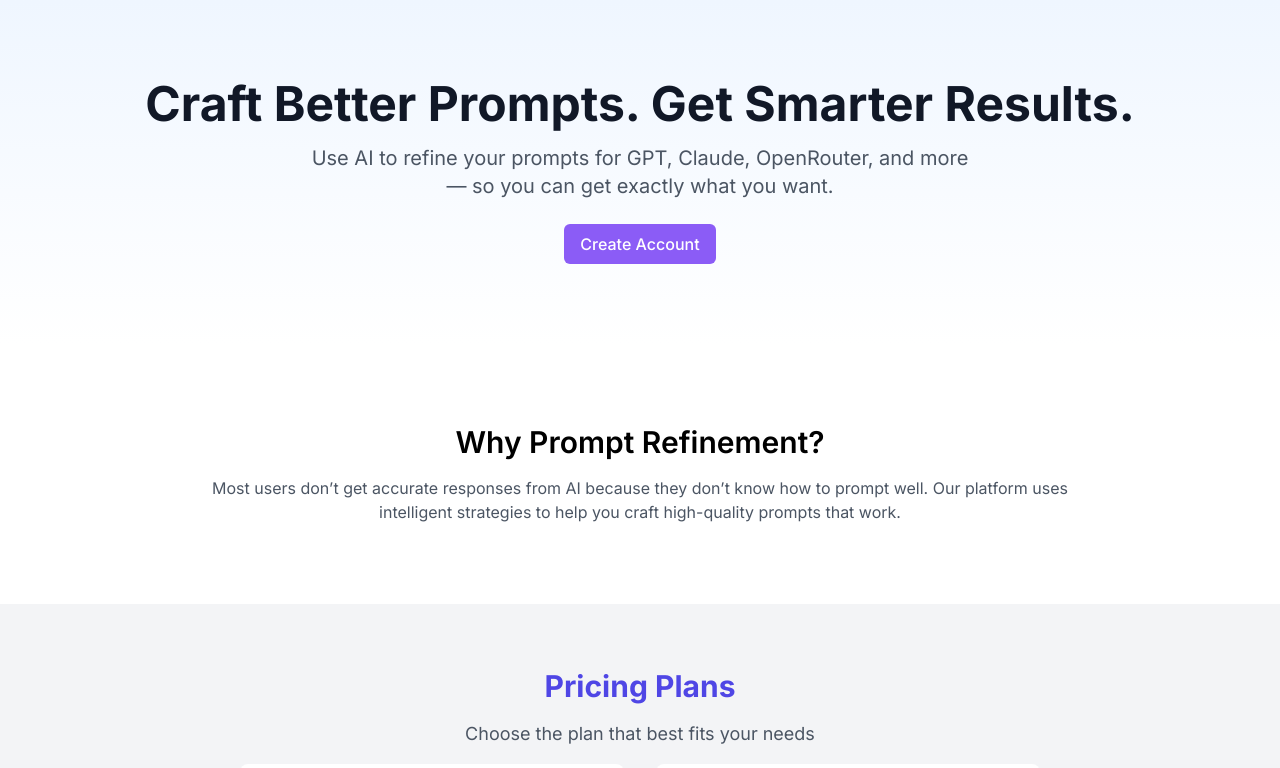
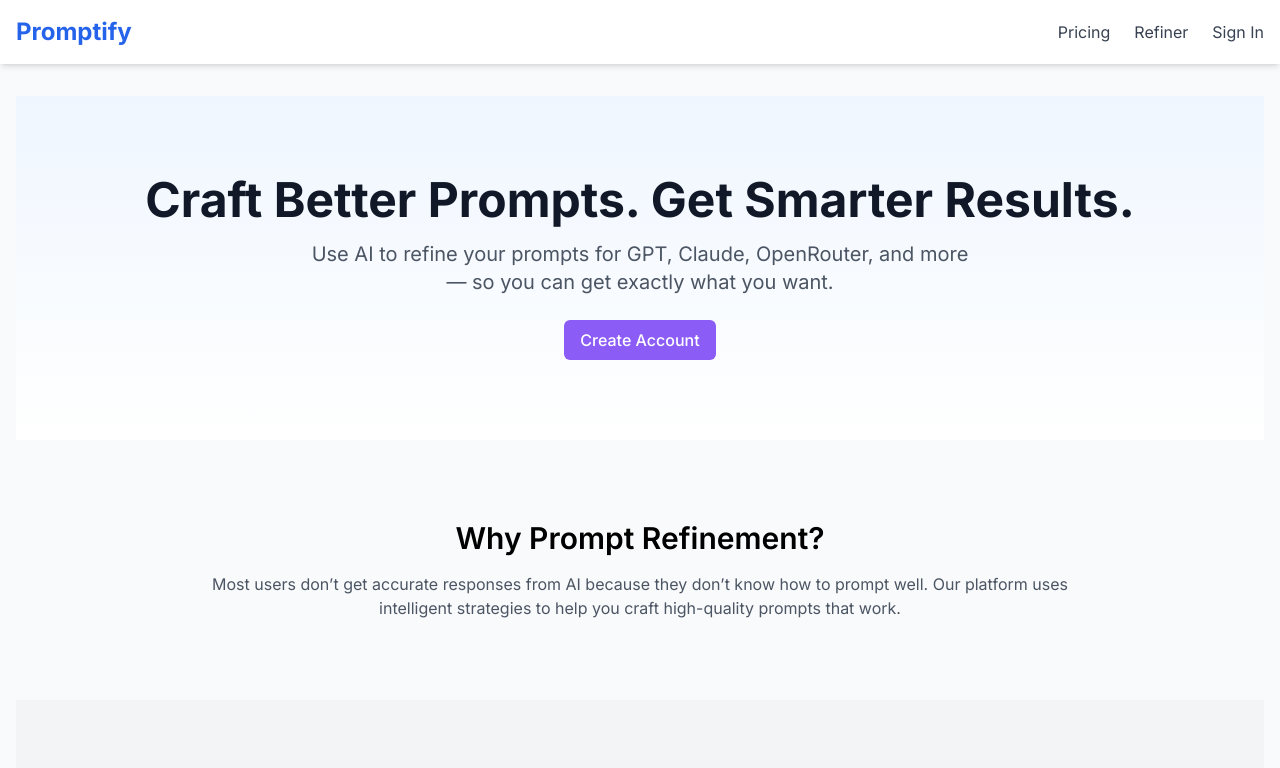
Before and after one commit to Auspicious14/promptify-fe, a Next.js app: page / in a window 1280 px wide. Shown: the top 768 px of the page. Built offline with nearby package versions, Linux system fonts and the light colour scheme; no server answers.

Commit message:
[refactor] simplify Prompt component and enhance layout

```diff
--- a/src/modules/layout.tsx
+++ b/src/modules/layout.tsx
@@ -1,5 +1,6 @@
 import { useAuth } from "@/modules/auth/context";
 import { useEffect } from "react";
+import Link from "next/link";
 
 export default function RootLayout({
   children,
@@ -12,5 +13,41 @@ export default function RootLayout({
     fetchUsage();
   }, []);
 
-  return <div>{children}</div>;
+  return (
+    <div className="min-h-screen bg-gray-50 flex flex-col ">
+      <header className="bg-white shadow-md sticky top-0 w-full z-50">
+        <div className="max-w-7xl mx-auto px-4 py-4 flex items-center justify-between">
+          <Link href="/" className="text-2xl font-bold text-blue-600">
+            Promptify
+          </Link>
+          <nav className="space-x-6">
+            <Link
+              href="/pricing"
+              className="text-gray-700 hover:text-blue-600 transition"
+            >
+              Pricing
+            </Link>
+            <Link
+              href="/prompt"
+              className="text-gray-700 hover:text-blue-600 transition"
+            >
+              Refiner
+            </Link>
+            <Link
+              href="/signin"
+              className="text-gray-700 hover:text-blue-600 transition"
+            >
+              Sign In
+            </Link>
+          </nav>
+        </div>
+      </header>
+      <main className="flex-1 max-w-7xl mx-auto w-full px-4 py-8">
+        {children}
+      </main>
+      <footer className="bg-white border-t mt-8 py-4 text-center text-gray-400 text-sm">
+        © {new Date().getFullYear()} Promptify. All rights reserved.
+      </footer>
+    </div>
+  );
 }
--- a/src/modules/pricing/components/pricing.tsx
+++ b/src/modules/pricing/components/pricing.tsx
@@ -45,10 +45,14 @@ export const PricingComponent: React.FC<IProps> = ({
 
   const handlePlanSelect = (planName: string) => {
     const lowerPlan = planName.toLowerCase();
-    if (lowerPlan === "free") {
-      router.push("/prompt");
+    if (OnRoute) {
+      OnRoute();
     } else {
-      onSubscribe(lowerPlan);
+      if (lowerPlan === "free") {
+        router.push("/prompt");
+      } else {
+        onSubscribe && onSubscribe(lowerPlan);
+      }
     }
   };
 
--- a/src/modules/prompt/page.tsx
+++ b/src/modules/prompt/page.tsx
@@ -2,11 +2,11 @@
 
 import { Formik, Form, ErrorMessage } from "formik";
 import * as Yup from "yup";
-import {useRouter} from "next/navigation"
+import { useRouter } from "next/navigation";
 import { domainOptions, IPromptForm, modelOptions } from "./model";
 import { Button, SelectInput, TextInput, CopyButton } from "@/components";
 import { usePromptRefinerState } from "./context";
-import {useAuth} from "../auth/context"
+import { useAuth } from "../auth/context";
 
 const initialValues: IPromptForm = {
   prompt: "",
@@ -21,9 +21,9 @@ const validationSchema = Yup.object({
 });
 
 export const PromptRefinerPage = () => {
-  const router = useRouter()
+  const router = useRouter();
   const { isLoading, prompt, refinePrompt } = usePromptRefinerState();
-const {  usage } = useAuth();
+  const { usage } = useAuth();
 
   const handleSubmit = async (values: IPromptForm) => {
     refinePrompt(values);
@@ -32,7 +32,7 @@ const {  usage } = useAuth();
   return (
     <div className="max-w-7xl mx-auto px-4 py-10">
       <h1 className="text-3xl md:text-4xl font-bold mb-8 text-center text-gray-800">
-        AI Prompt Refiner
+        Promptify
       </h1>
 
       <div className="grid grid-cols-1 md:grid-cols-2 gap-8">
@@ -84,8 +84,16 @@ const {  usage } = useAuth();
                 </div>
 
                 <div className="pt-2">
-                  {
-                    usage && usage.count < 3 ? (
+                  {usage === null ? (
+                    <Button
+                      type="submit"
+                      disabled={true}
+                      className="w-full"
+                      // isLoading={true}
+                    >
+                      Network Error... Reload the page to continue
+                    </Button>
+                  ) : usage.count < 3 ? (
                     <Button
                       type="submit"
                       disabled={isSubmitting || isLoading}
@@ -96,13 +104,18 @@ const {  usage } = useAuth();
                     </Button>
                   ) : (
                     <div className="flex flex-col items-center justify-center space-y-2">
-      <p className="text-red-500">You’ve used your 3 free trials. Come back tomorrow or upgrade to Premium.</p>
-      <Button variant="primary" onClick={() => router.push("/pricing")}>
+                      <p className="text-red-500">
+                        You’ve used your 3 free trials. Come back tomorrow or
+                        upgrade to Premium.
+                      </p>
+                      <Button
+                        variant="primary"
+                        onClick={() => router.push("/pricing")}
+                      >
                         Get Premium
                       </Button>
                     </div>
-                    )
-                  }
+                  )}
                 </div>
               </Form>
             )}
--- a/src/pages/prompt/index.tsx
+++ b/src/pages/prompt/index.tsx
@@ -5,12 +5,8 @@ import { cookies } from "next/headers";
 import { redirect } from "next/navigation";
 import React from "react";
 
-const Prompt = async () => {
-  return (
-    <PromptRefinerPage />
-    // <AuthGuard>
-    // </AuthGuard>
-  );
+const Prompt = () => {
+  return <PromptRefinerPage />;
 };
 
 export default Prompt;
```
Lines whose indentation alone changed are shown as unchanged.
